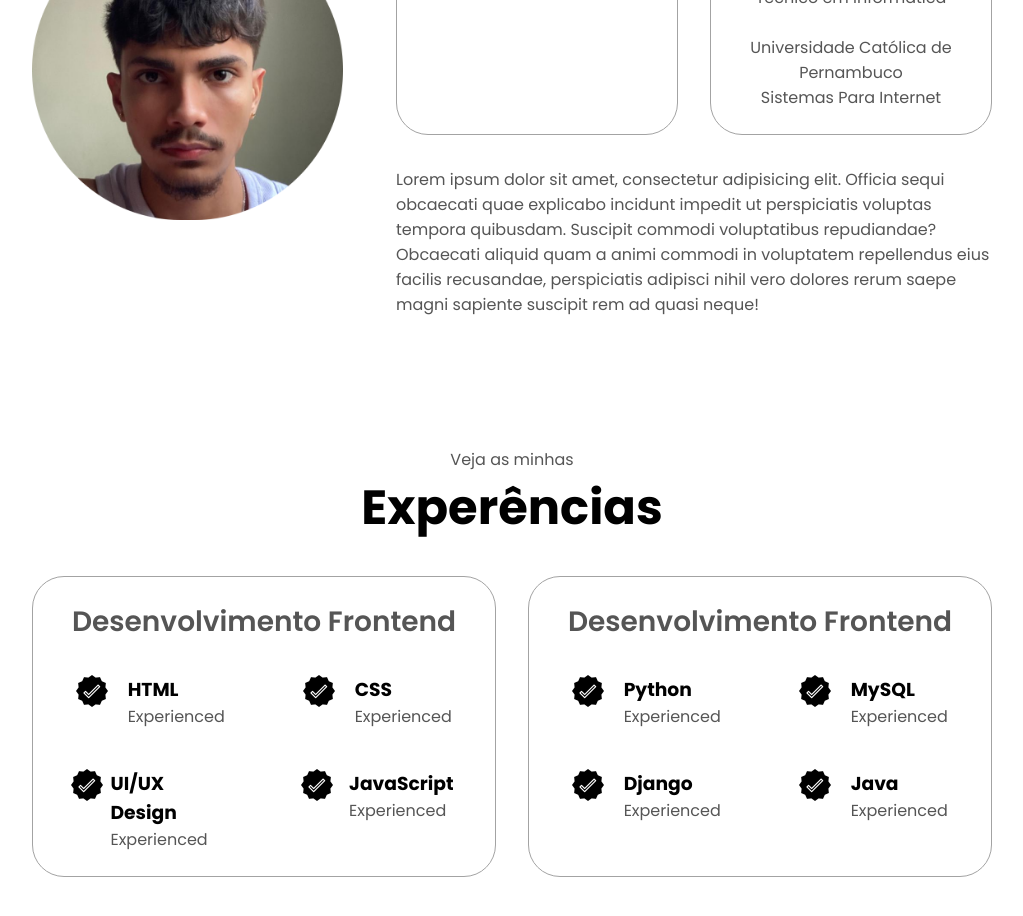
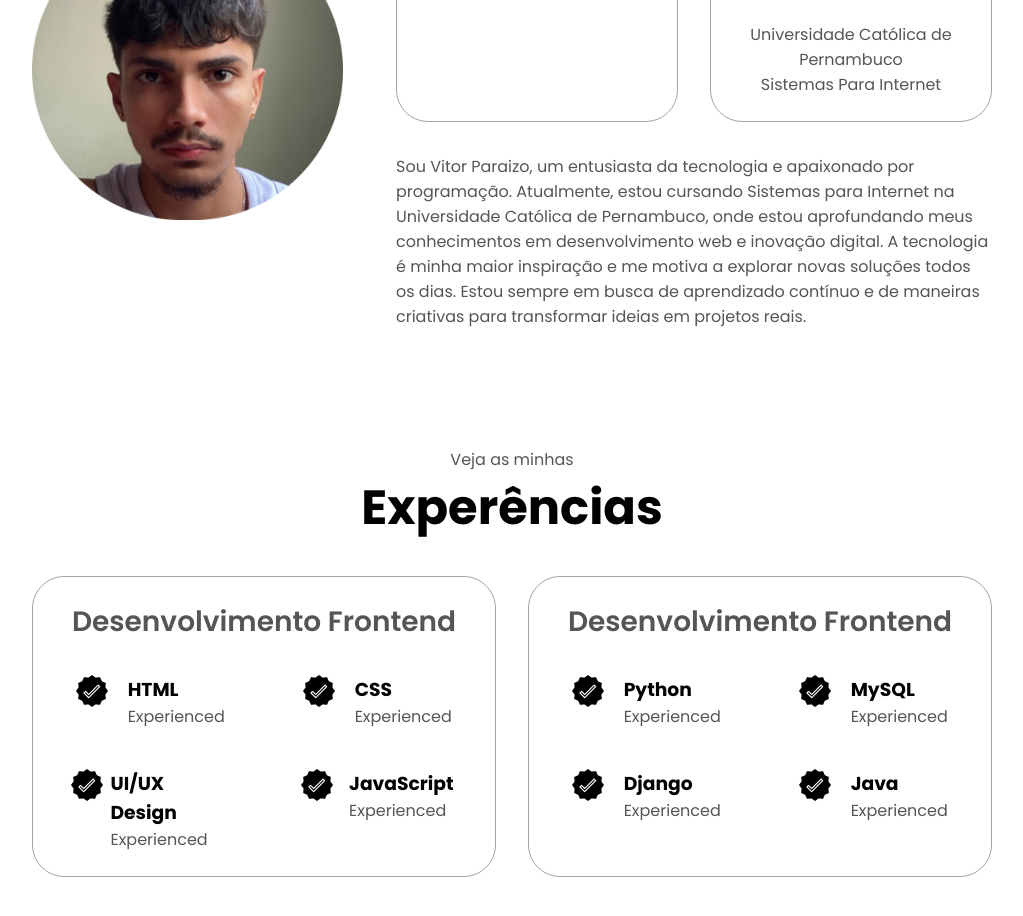
Before and after one commit to vitorparaizo/my-landing-page, a plain HTML site: page index.html in a window 1280 px wide. Shown: the part 1249-2165 px from the top of the page, without its empty margins (128-1151 px from the left). Drawn offline with Linux system fonts and the light colour scheme.

```diff
--- a/index.html
+++ b/index.html
@@ -91,13 +91,8 @@
                     </div>
                 </div>
                 <div class="text-container">
-                    <p>Lorem ipsum dolor sit amet, consectetur
-                        adipisicing elit. Officia sequi obcaecati quae
-                        explicabo incidunt impedit ut perspiciatis voluptas tempora
-                        quibusdam. Suscipit commodi voluptatibus repudiandae? Obcaecati aliquid
-                        quam a animi commodi in voluptatem repellendus eius facilis recusandae,
-                        perspiciatis adipisci nihil vero dolores rerum saepe magni sapiente suscipit
-                        rem ad quasi neque!
+                    <p>Sou Vitor Paraizo, um entusiasta da tecnologia e apaixonado por programação. Atualmente, estou cursando Sistemas para Internet na Universidade Católica de Pernambuco, onde estou aprofundando meus conhecimentos em desenvolvimento web e inovação digital.
+                        A tecnologia é minha maior inspiração e me motiva a explorar novas soluções todos os dias. Estou sempre em busca de aprendizado contínuo e de maneiras criativas para transformar ideias em projetos reais.
                     </p>
                 </div>
             </div>
```
